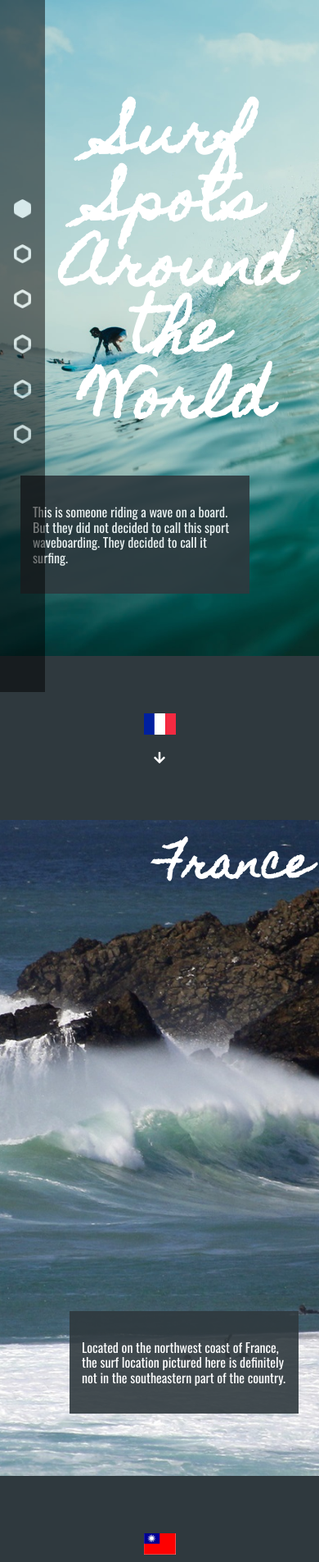
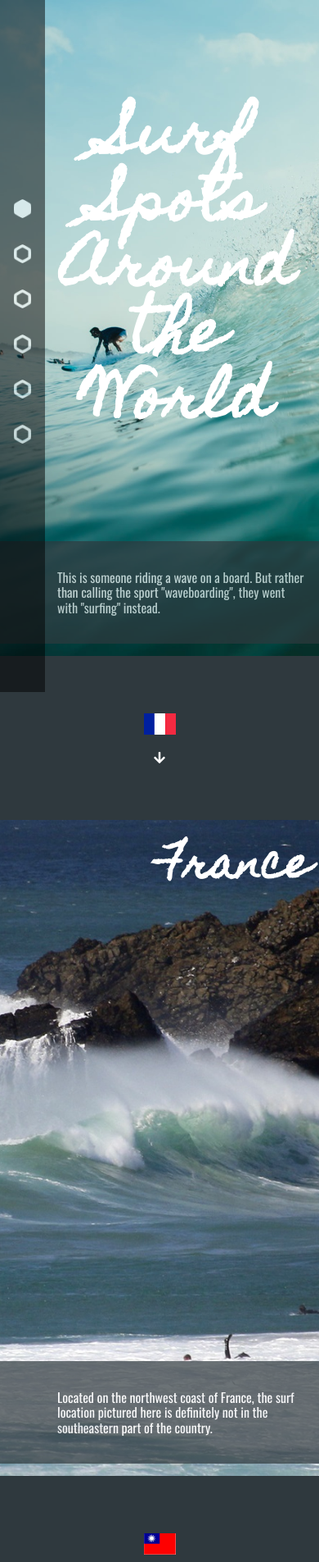
Before and after one commit to michaelaranda-web/surf-spots, a PHP site: page /index.html in a window 390 px wide. Shown: the top 1905 px of the page at 82% size. Run offline with PHP 8.4, Linux system fonts and the light colour scheme; some libraries are stand-ins or nearby versions.

Commit message:
Adds mobile styling for surf section descriptions.

```diff
--- a/css/styles.css
+++ b/css/styles.css
@@ -173,7 +173,7 @@ h1 {
   background-color: #2f393e;
   display: inline-block;
   position: absolute;
-  opacity: 0.9;
+  opacity: 0.7;
   font-family: Oswald;
   padding: 35px 15px;
 }
@@ -199,16 +199,15 @@ h1 {
   width: 15px;
 }
 
+@media only screen and (min-width: 769px) {
   #top-section p {
     max-width: 250px;
-  padding: 35px 15px;
     bottom: 60px;
     right: 85px;
   }
 
   #france-surf-section p {
     max-width: 250px;
-  padding: 35px 15px;
     bottom: 60px;
     left: 85px;
   }
@@ -236,3 +235,15 @@ h1 {
     top: 90px;
     right: 125px;
   }
+}
+
+@media only screen and (max-width: 768px) {
+  .fixed-background-section p {
+    display: block;
+    position: absolute;
+    bottom: 15px;
+    margin: 0;
+    padding-left: 70px;
+    padding-right: 15px;
+  }
+}
--- a/index.html
+++ b/index.html
@@ -31,7 +31,7 @@
 		  <div id="top-section" class="fixed-background-section">
 		  	<div class="fixed-container">
 		  		<h1>Surf Spots Around the World</h1>
-		  		<p>This is someone riding a wave on a board. But they did not decided to call this sport waveboarding. They decided to call it surfing.</p>
+		  		<p>This is someone riding a wave on a board. But rather than calling the sport "waveboarding", they went with "surfing" instead.</p>
 		  	</div>
 		  </div>
 		  <div class="divider-section">
```
Lines whose indentation alone changed are shown as unchanged.
